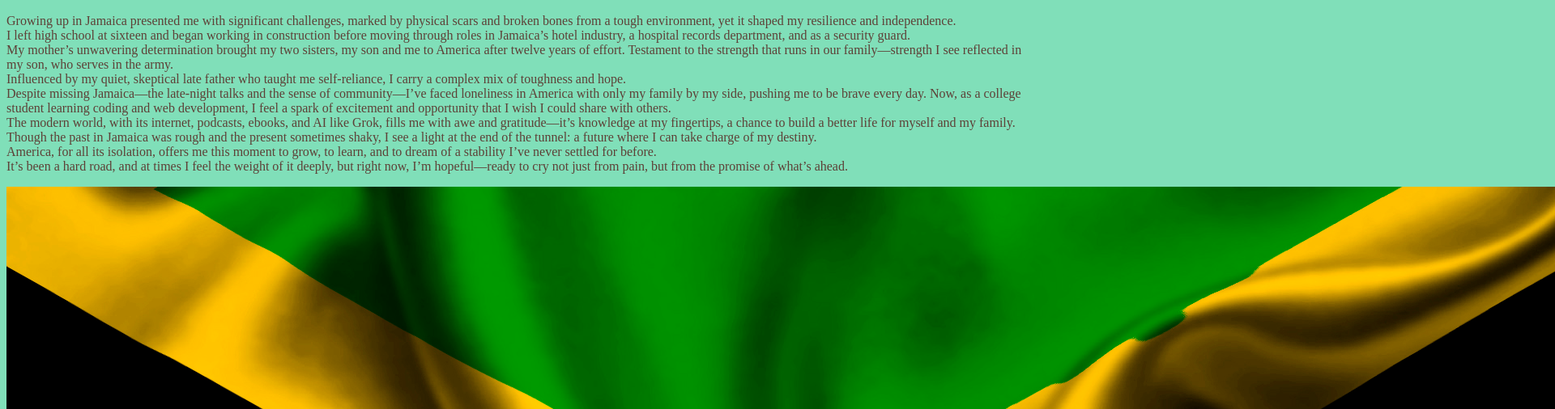
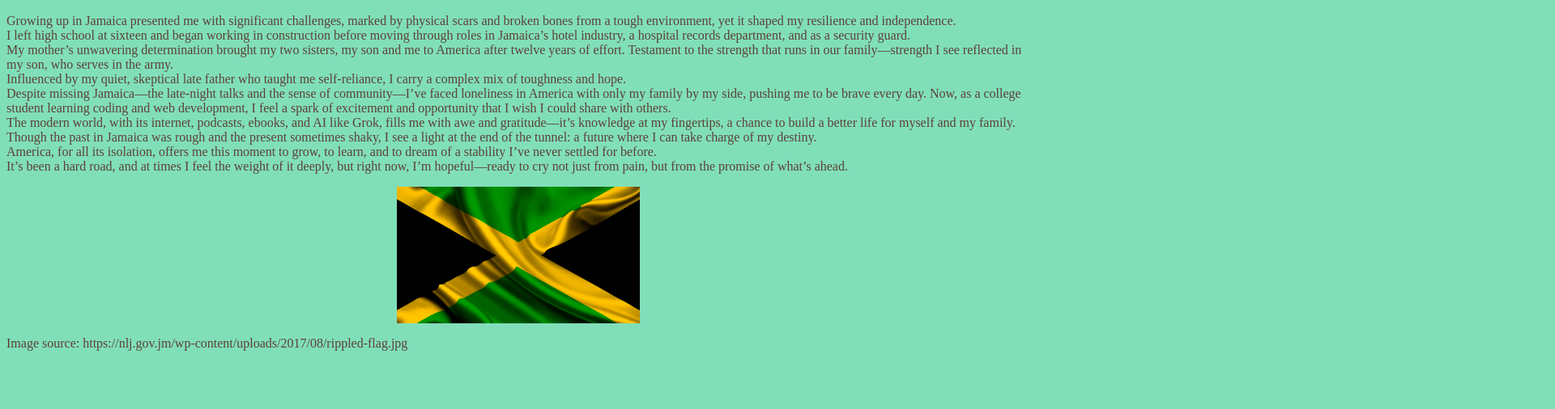
Before and after one commit to Deitmar-Phillotts/Deitmar_Phillpotts.io, a plain HTML site: page index.html in a window 1280 px wide. Shown: the part 110-616 px from the top of the page at 81% size, 1920 px wide, since content can reach past the window. Drawn offline with Linux system fonts and the light colour scheme.

Commit message:
Resize Image
Input code to resize image... getting help for Grok.

```diff
--- a/index.html
+++ b/index.html
@@ -6,6 +6,10 @@
             h1 {color: #c4110b;}
             h2 {color: #0c6b0c;}
             P {color: #5D4037;}
+            img {
+                    width: 300px;
+                    display: block;
+                    margin: 0 auto;}
         </style>
     </head>
     <title>My Story</title>
@@ -25,6 +29,7 @@
                 America, for all its isolation, offers me this moment to grow, to learn, and to dream of a stability I’ve never settled for before.<br>
             It’s been a hard road, and at times I feel the weight of it deeply, but right now, I’m hopeful—ready to cry not just from pain, but from the promise of what’s ahead.</p>
 
+
             <img src="Jam.rippled-flag.jpg"/>
 
             <p>Image source: https://nlj.gov.jm/wp-content/uploads/2017/08/rippled-flag.jpg</p>
```
